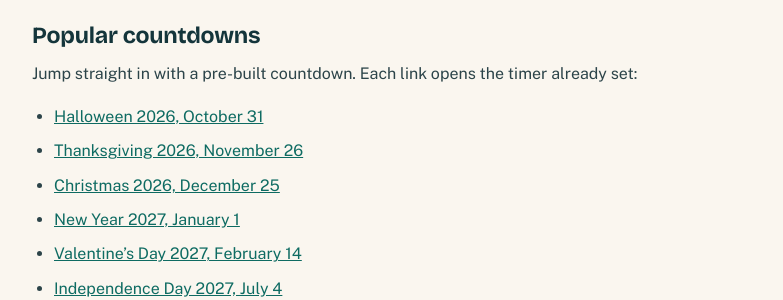
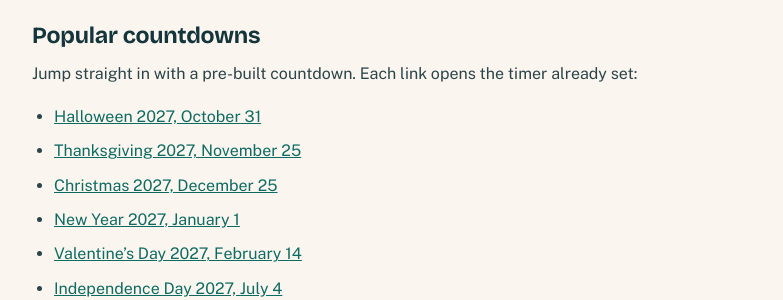
Before and after one commit to zaidmeo09-dhangal/agedatecalc, a Jekyll site: the page built from countdown-timer.md, in a window 1280 px wide and 900 px high, scrolled down 997 px. Shown: the part 153-453 px from the top of the window, without its empty margins (248-1031 px from the left). Built offline with Jekyll 4.4.1, drawn with Linux system fonts in a browser that asks for light colours; some of the changed lines change nothing that is shown.

Commit message:
SEO audit fixes: broken links, titles, DST 2027, schema, og:image

```diff
--- a/countdown-timer.md
+++ b/countdown-timer.md
@@ -141,9 +141,9 @@
 
 Jump straight in with a pre-built countdown. Each link opens the timer already set:
 
-- [Halloween 2026, October 31]({{ '/countdown-timer/' | relative_url }}?to=2026-10-31T00:00&label=Halloween%202026)
-- [Thanksgiving 2026, November 26]({{ '/countdown-timer/' | relative_url }}?to=2026-11-26T00:00&label=Thanksgiving%202026)
-- [Christmas 2026, December 25]({{ '/countdown-timer/' | relative_url }}?to=2026-12-25T00:00&label=Christmas%202026)
+- [Halloween 2027, October 31]({{ '/countdown-timer/' | relative_url }}?to=2027-10-31T00:00&label=Halloween%202027)
+- [Thanksgiving 2027, November 25]({{ '/countdown-timer/' | relative_url }}?to=2027-11-25T00:00&label=Thanksgiving%202027)
+- [Christmas 2027, December 25]({{ '/countdown-timer/' | relative_url }}?to=2027-12-25T00:00&label=Christmas%202027)
 - [New Year 2027, January 1]({{ '/countdown-timer/' | relative_url }}?to=2027-01-01T00:00&label=New%20Year%202027)
 - [Valentine's Day 2027, February 14]({{ '/countdown-timer/' | relative_url }}?to=2027-02-14T00:00&label=Valentine%27s%20Day%202027)
 - [Independence Day 2027, July 4]({{ '/countdown-timer/' | relative_url }}?to=2027-07-04T00:00&label=Independence%20Day%202027)
@@ -196,7 +196,7 @@
 </details>
 <details>
 <summary>What time zone does the countdown use?</summary>
-<p>Your device's local time zone. Set a countdown to December 25 at midnight and it hits zero at midnight where you are. The share link stores the absolute moment, so if you send it to someone in another time zone, their page converts it and counts down to the same instant. Learn more in <a href="/agedatecalc/blog/time-zones-explained/">Time Zones Explained</a>.</p>
+<p>Your device's local time zone. Set a countdown to December 25 at midnight and it hits zero at midnight where you are. The share link stores the absolute moment, so if you send it to someone in another time zone, their page converts it and counts down to the same instant. Learn more in <a href="/blog/time-zones-explained/">Time Zones Explained</a>.</p>
 </details>
 <details>
 <summary>Why does the countdown show fewer days than I expected?</summary>
@@ -313,11 +313,17 @@
     var qto = qp.get("to");
     if(qto){
       var qt = new Date(qto);
-      if(!isNaN(qt.getTime()) && qt > new Date()){
-        document.getElementById("cd-target").value = qto.slice(0, 16);
-        var ql = qp.get("label");
-        if(ql){ document.getElementById("cd-name").value = ql.slice(0, 60); }
-        document.getElementById("cd-btn").click();
+      if(!isNaN(qt.getTime())){
+        if(qt > new Date()){
+          document.getElementById("cd-target").value = qto.slice(0, 16);
+          var ql = qp.get("label");
+          if(ql){ document.getElementById("cd-name").value = ql.slice(0, 60); }
+          document.getElementById("cd-btn").click();
+        }else{
+          var pastLabel = qp.get("label");
+          var pastName = pastLabel ? pastLabel.slice(0, 60).replace(/</g, "&lt;") + " - " : "";
+          document.getElementById("cd-result").innerHTML = '<p class="result-note"><strong>' + pastName + 'That date has passed.</strong> Pick a future date to start a new countdown.</p>';
+        }
       }
     }
   }catch(e2){}
```
